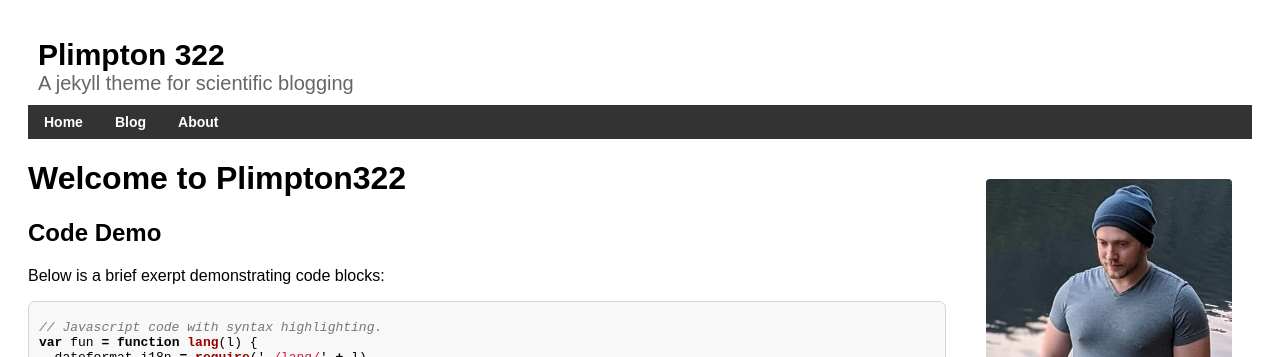
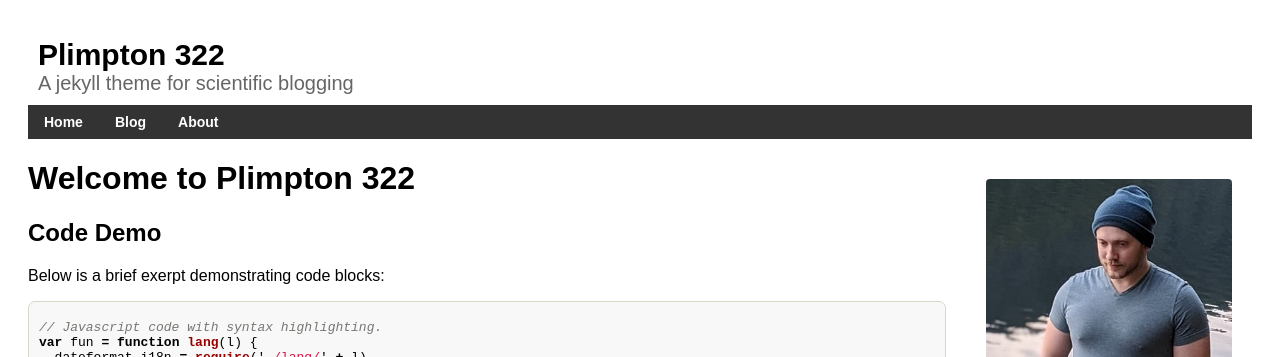
Before and after one commit to adrian-dalessandro/Plimpton322, a Jekyll site: the page built from index.md, in a window 1280 px wide. Shown: the top 357 px of the page. Built offline with Jekyll 4.4.1, drawn with Linux system fonts in a browser that asks for light colours; formulas are drawn with MathJax 3.

Commit message:
Update index.md

```diff
--- a/index.md
+++ b/index.md
@@ -2,7 +2,7 @@
 layout: default
 title: Hello World
 ---
-# Welcome to Plimpton322
+# Welcome to Plimpton 322
 
 ## Code Demo
 
```
